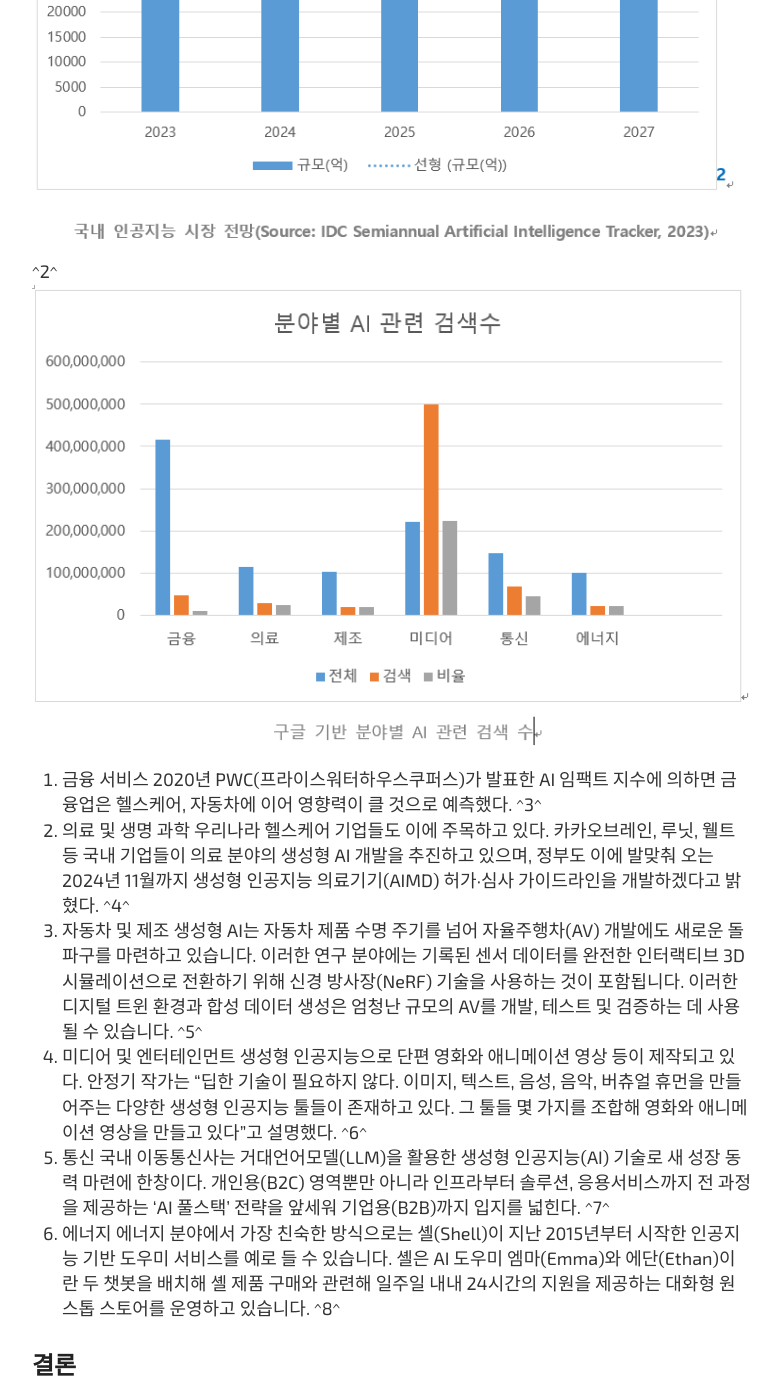
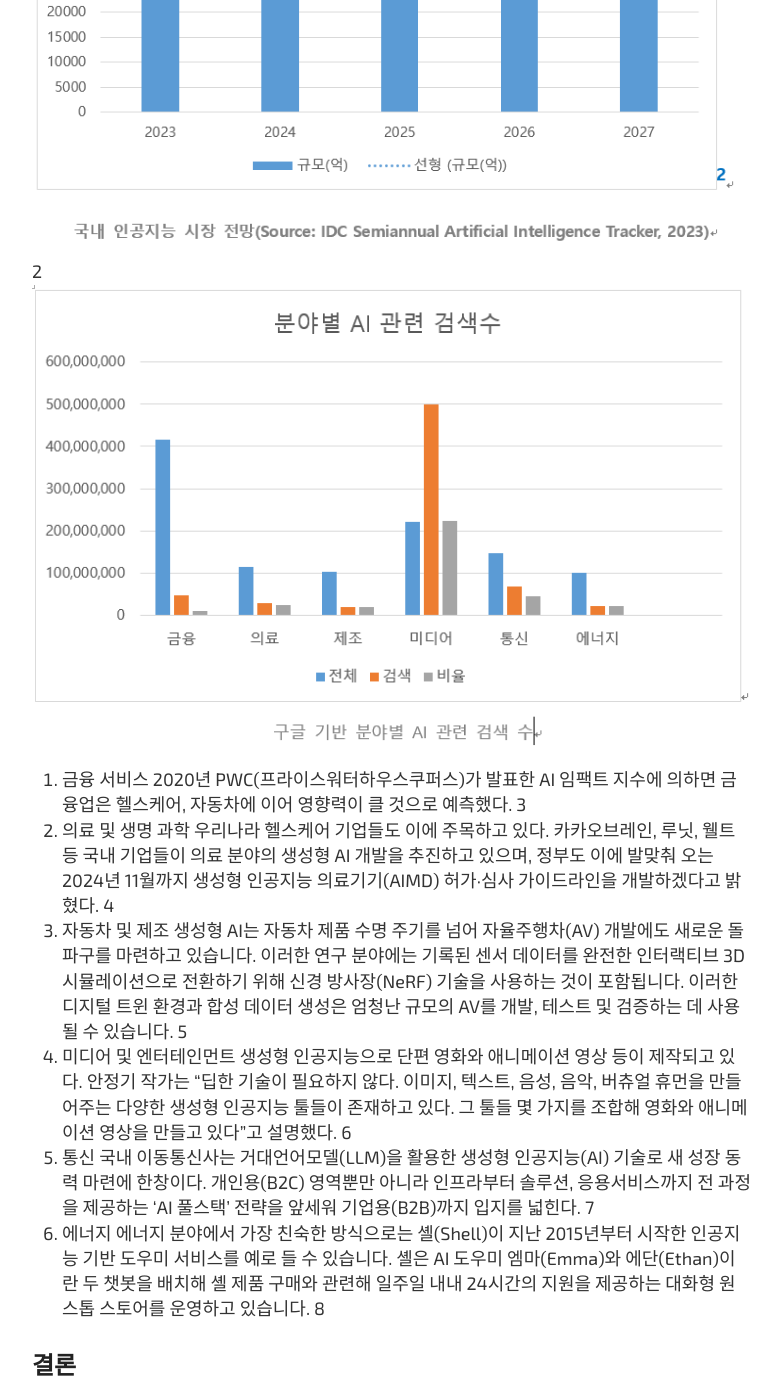
Before and after one commit to qqwwee771441/qqwwee771441.github.io, a Jekyll site: the page built from _posts/2023-10-03-generative-ai.md, in a window 1280 px wide and 1400 px high, scrolled down 1104 px. Shown: the whole window, without its empty margins (248-1028 px from the left). Built offline with Jekyll 4.4.1, drawn with Linux system fonts in a browser that asks for light colours; some web fonts are replaced; some of the changed text lies outside the part shown.

Commit message:
feat: update sup

```diff
--- a/_posts/2023-10-03-generative-ai.md
+++ b/_posts/2023-10-03-generative-ai.md
@@ -11,24 +11,24 @@ tags: article, AI
 
 ## 서론
  최근 AI기술이 꾸준히 발전함에 따라 인공지능을 적용시켜 더 높은 가치를 생산하는 일이 많아졌다. 그 중 생성형 AI는 현 인공지능 기술 중 크게 주목받는 기법으로써 Amazon AWS에서는 다음 과 같이 서술하고 있다.
- “생성형 AI는 대화, 이야기, 이미지, 동영상, 음악 등 새로운 콘텐츠와 아이디어를 만들 수 있는 인공 지능의 일종입니다. 모든 인공 지능과 마찬가지로 생성형 AI는 기계 학습 모델, 즉 방대한 양의 데이터로 사전 훈련되며 일반적으로 파운데이션 모델(FM)이라고 불리는 대규모 모델을 기반으로 구동됩니다. 생성형 AI는 콘텐츠 제작 외에 디지털 이미지의 품질을 개선하고, 동영상을 편집하며, 제조용 프로토타입을 빠르게 제작하고, 가상 데이터 세트로 데이터를 보강하는 등의 작업에도 사용됩니다.” ^1^
+ “생성형 AI는 대화, 이야기, 이미지, 동영상, 음악 등 새로운 콘텐츠와 아이디어를 만들 수 있는 인공 지능의 일종입니다. 모든 인공 지능과 마찬가지로 생성형 AI는 기계 학습 모델, 즉 방대한 양의 데이터로 사전 훈련되며 일반적으로 파운데이션 모델(FM)이라고 불리는 대규모 모델을 기반으로 구동됩니다. 생성형 AI는 콘텐츠 제작 외에 디지털 이미지의 품질을 개선하고, 동영상을 편집하며, 제조용 프로토타입을 빠르게 제작하고, 가상 데이터 세트로 데이터를 보강하는 등의 작업에도 사용됩니다.” <sup>1</sup>
  해당 글에서는 이러한 생성형 AI가 현재 산업에 어떠한 영향을 미치고 가장 영향을 크게 주는 6가지 분야에 대해 알아보고자 한다.
 
 ## 본론
-![AI 동향](../images/ai_trend.PNG) ^2^
+![AI 동향](../images/ai_trend.PNG) <sup>2</sup>
 ![AI 검색수](../images/ai_search.PNG)
  1.	금융 서비스
- 2020년 PWC(프라이스워터하우스쿠퍼스)가 발표한 AI 임팩트 지수에 의하면 금융업은 헬스케어, 자동차에 이어 영향력이 클 것으로 예측했다. ^3^
+ 2020년 PWC(프라이스워터하우스쿠퍼스)가 발표한 AI 임팩트 지수에 의하면 금융업은 헬스케어, 자동차에 이어 영향력이 클 것으로 예측했다. <sup>3</sup>
  2.	의료 및 생명 과학
- 우리나라 헬스케어 기업들도 이에 주목하고 있다. 카카오브레인, 루닛, 웰트 등 국내 기업들이 의료 분야의 생성형 AI 개발을 추진하고 있으며, 정부도 이에 발맞춰 오는 2024년 11월까지 생성형 인공지능 의료기기(AIMD) 허가·심사 가이드라인을 개발하겠다고 밝혔다. ^4^
+ 우리나라 헬스케어 기업들도 이에 주목하고 있다. 카카오브레인, 루닛, 웰트 등 국내 기업들이 의료 분야의 생성형 AI 개발을 추진하고 있으며, 정부도 이에 발맞춰 오는 2024년 11월까지 생성형 인공지능 의료기기(AIMD) 허가·심사 가이드라인을 개발하겠다고 밝혔다. <sup>4</sup>
  3.	자동차 및 제조
-생성형 AI는 자동차 제품 수명 주기를 넘어 자율주행차(AV) 개발에도 새로운 돌파구를 마련하고 있습니다. 이러한 연구 분야에는 기록된 센서 데이터를 완전한 인터랙티브 3D 시뮬레이션으로 전환하기 위해 신경 방사장(NeRF) 기술을 사용하는 것이 포함됩니다. 이러한 디지털 트윈 환경과 합성 데이터 생성은 엄청난 규모의 AV를 개발, 테스트 및 검증하는 데 사용될 수 있습니다. ^5^
+생성형 AI는 자동차 제품 수명 주기를 넘어 자율주행차(AV) 개발에도 새로운 돌파구를 마련하고 있습니다. 이러한 연구 분야에는 기록된 센서 데이터를 완전한 인터랙티브 3D 시뮬레이션으로 전환하기 위해 신경 방사장(NeRF) 기술을 사용하는 것이 포함됩니다. 이러한 디지털 트윈 환경과 합성 데이터 생성은 엄청난 규모의 AV를 개발, 테스트 및 검증하는 데 사용될 수 있습니다. <sup>5</sup>
  4.	미디어 및 엔터테인먼트
-생성형 인공지능으로 단편 영화와 애니메이션 영상 등이 제작되고 있다. 안정기 작가는 “딥한 기술이 필요하지 않다. 이미지, 텍스트, 음성, 음악, 버츄얼 휴먼을 만들어주는 다양한 생성형 인공지능 툴들이 존재하고 있다. 그 툴들 몇 가지를 조합해 영화와 애니메이션 영상을 만들고 있다”고 설명했다. ^6^
+생성형 인공지능으로 단편 영화와 애니메이션 영상 등이 제작되고 있다. 안정기 작가는 “딥한 기술이 필요하지 않다. 이미지, 텍스트, 음성, 음악, 버츄얼 휴먼을 만들어주는 다양한 생성형 인공지능 툴들이 존재하고 있다. 그 툴들 몇 가지를 조합해 영화와 애니메이션 영상을 만들고 있다”고 설명했다. <sup>6</sup>
  5.	통신
-국내 이동통신사는 거대언어모델(LLM)을 활용한 생성형 인공지능(AI) 기술로 새 성장 동력 마련에 한창이다. 개인용(B2C) 영역뿐만 아니라 인프라부터 솔루션, 응용서비스까지 전 과정을 제공하는 'AI 풀스택' 전략을 앞세워 기업용(B2B)까지 입지를 넓힌다. ^7^
+국내 이동통신사는 거대언어모델(LLM)을 활용한 생성형 인공지능(AI) 기술로 새 성장 동력 마련에 한창이다. 개인용(B2C) 영역뿐만 아니라 인프라부터 솔루션, 응용서비스까지 전 과정을 제공하는 'AI 풀스택' 전략을 앞세워 기업용(B2B)까지 입지를 넓힌다. <sup>7</sup>
  6.	에너지
-에너지 분야에서 가장 친숙한 방식으로는 셸(Shell)이 지난 2015년부터 시작한 인공지능 기반 도우미 서비스를 예로 들 수 있습니다. 셸은 AI 도우미 엠마(Emma)와 에단(Ethan)이란 두 챗봇을 배치해 셸 제품 구매와 관련해 일주일 내내 24시간의 지원을 제공하는 대화형 원스톱 스토어를 운영하고 있습니다. ^8^
+에너지 분야에서 가장 친숙한 방식으로는 셸(Shell)이 지난 2015년부터 시작한 인공지능 기반 도우미 서비스를 예로 들 수 있습니다. 셸은 AI 도우미 엠마(Emma)와 에단(Ethan)이란 두 챗봇을 배치해 셸 제품 구매와 관련해 일주일 내내 24시간의 지원을 제공하는 대화형 원스톱 스토어를 운영하고 있습니다. <sup>8</sup>
 
 ## 결론
  우리는 AI 알파고부터 시작하여 눈부신 AI의 발전을 보고있는 세대이다. 최근에 개발된 생성형 AI ChatGPT와 같이 현재 우리는 이러한 기술의 발전에 많은 관심을 가질 수 밖에 없다. 현 시대에 이르기 까지 문명은 기술의 발전에 따라 그 기술을 어떻게 사용하는지가 대단히 중요하다는 것을 알고있다. 생성형 AI는 이름 그대로 생산성을 높이기 위함임을 알 수 있다. Goldman Sachs에 따르면 생성형 AI는 전 세계 GDP를 7%(또는 약 7조 USD) 증가시키고 10년 동안 생산성을 1.5% 포인트 높일 수 있다고 하며, 이러한 긍정적인 예측은 앞으로 우리가 어떻게 하느냐에 따라 달라진다.  따라서 생성형 AI가 현재 어떤 산업에 이용되고 있으며 그 산업의 특성을 이해한다면 지금의 기술의 발전을 이해하게 되고 올바르게 기술을 사용할 수 있다고 본다.
```
